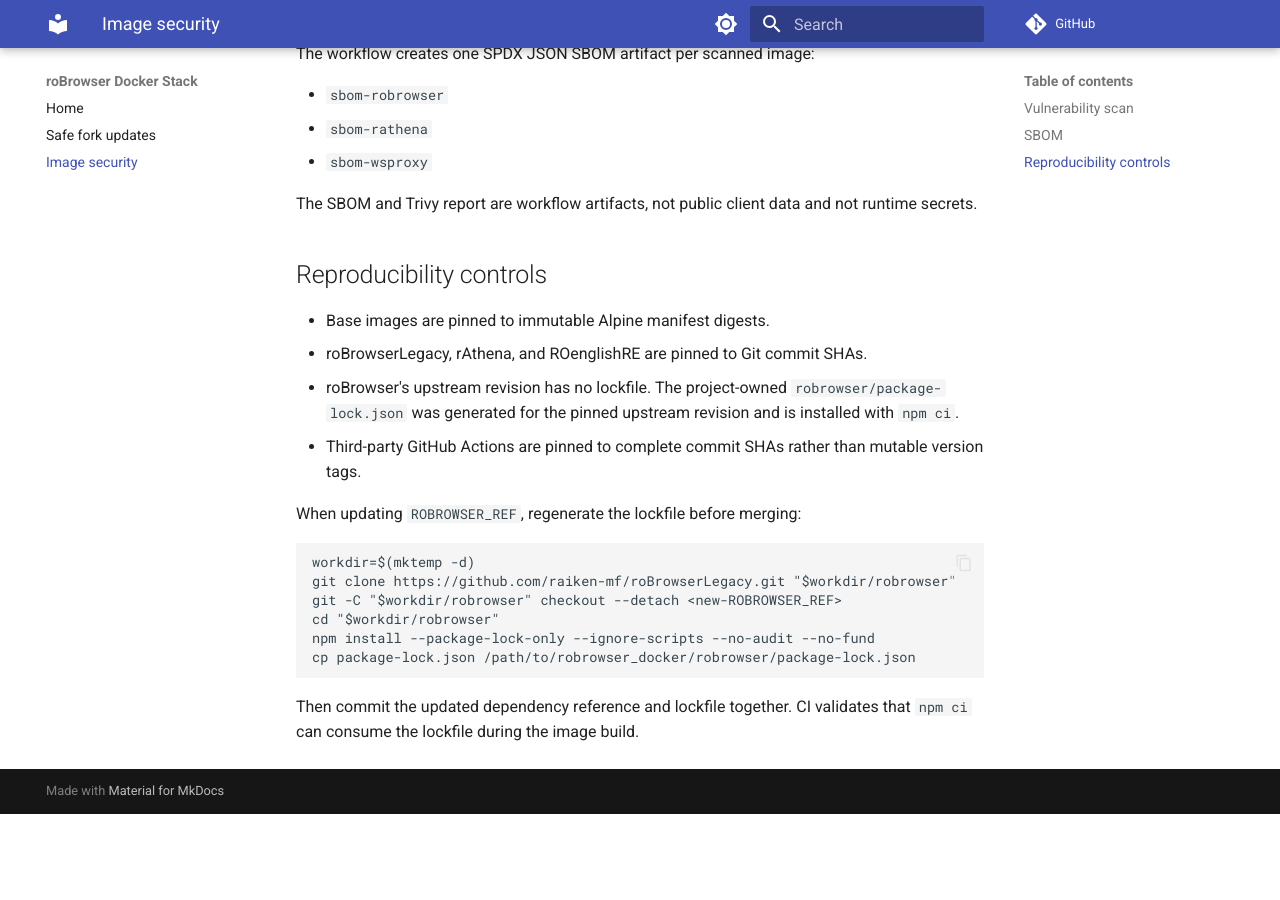
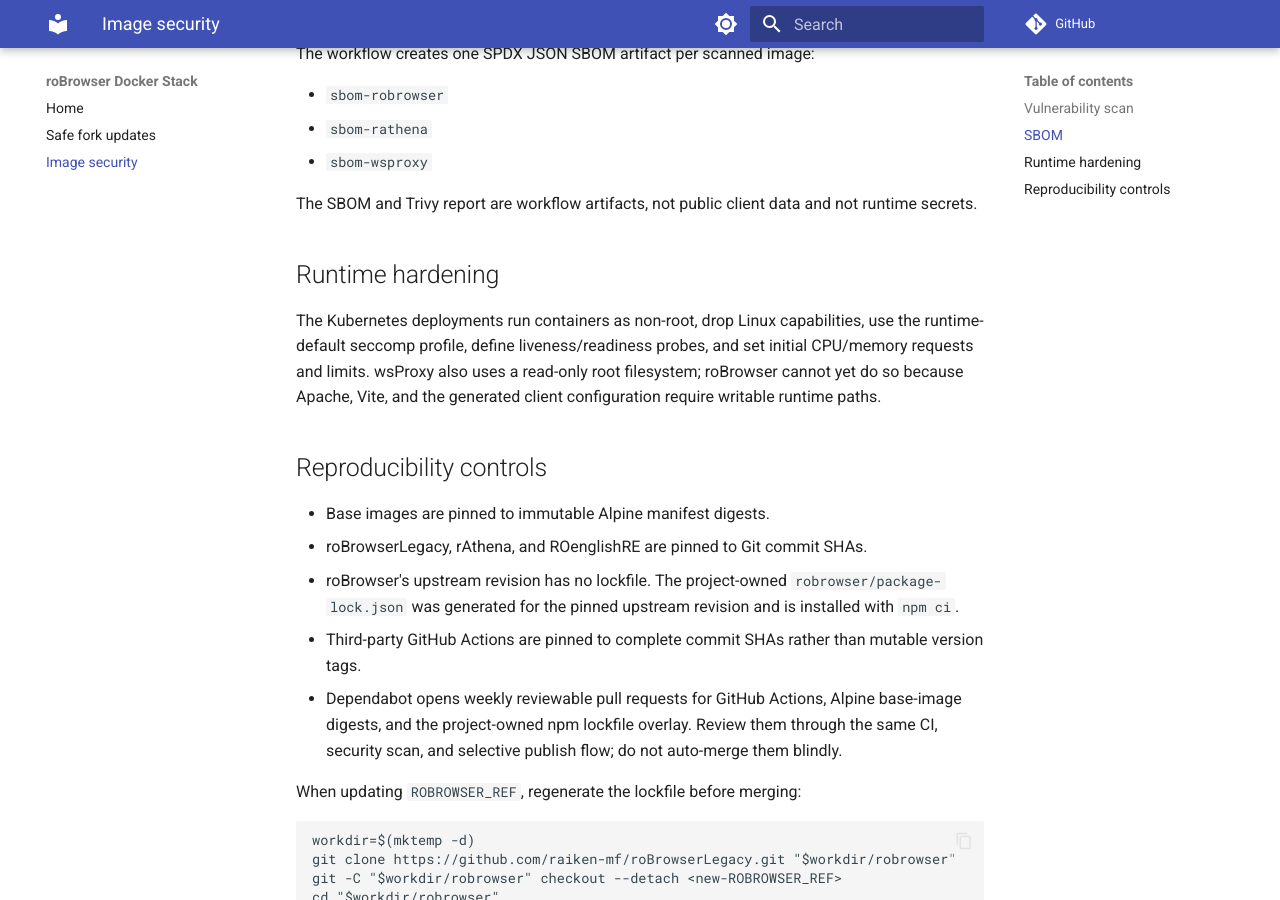
Before and after one commit to raiken-mf/robrowser_docker, an MkDocs documentation site: the page built from docs/security.md, in a window 1280 px wide and 900 px high, scrolled down 585 px. Built offline with MkDocs 1.6.1 and Material for MkDocs 9.7.7, drawn with Linux system fonts in a browser that asks for light colours; comment, search, counter and statistics services are not loaded; before the commit the page ends 1399 px from its top, so only the background shows below that.

Commit message:
ops: harden Kubernetes workloads and track base updates

```diff
--- a/docs/security.md
+++ b/docs/security.md
@@ -20,12 +20,17 @@ The workflow creates one SPDX JSON SBOM artifact per scanned image:
 
 The SBOM and Trivy report are workflow artifacts, not public client data and not runtime secrets.
 
+## Runtime hardening
+
+The Kubernetes deployments run containers as non-root, drop Linux capabilities, use the runtime-default seccomp profile, define liveness/readiness probes, and set initial CPU/memory requests and limits. wsProxy also uses a read-only root filesystem; roBrowser cannot yet do so because Apache, Vite, and the generated client configuration require writable runtime paths.
+
 ## Reproducibility controls
 
 - Base images are pinned to immutable Alpine manifest digests.
 - roBrowserLegacy, rAthena, and ROenglishRE are pinned to Git commit SHAs.
 - roBrowser's upstream revision has no lockfile. The project-owned `robrowser/package-lock.json` was generated for the pinned upstream revision and is installed with `npm ci`.
 - Third-party GitHub Actions are pinned to complete commit SHAs rather than mutable version tags.
+- Dependabot opens weekly reviewable pull requests for GitHub Actions, Alpine base-image digests, and the project-owned npm lockfile overlay. Review them through the same CI, security scan, and selective publish flow; do not auto-merge them blindly.
 
 When updating `ROBROWSER_REF`, regenerate the lockfile before merging:
 
```
Also changed, not shown: 3 other files.
